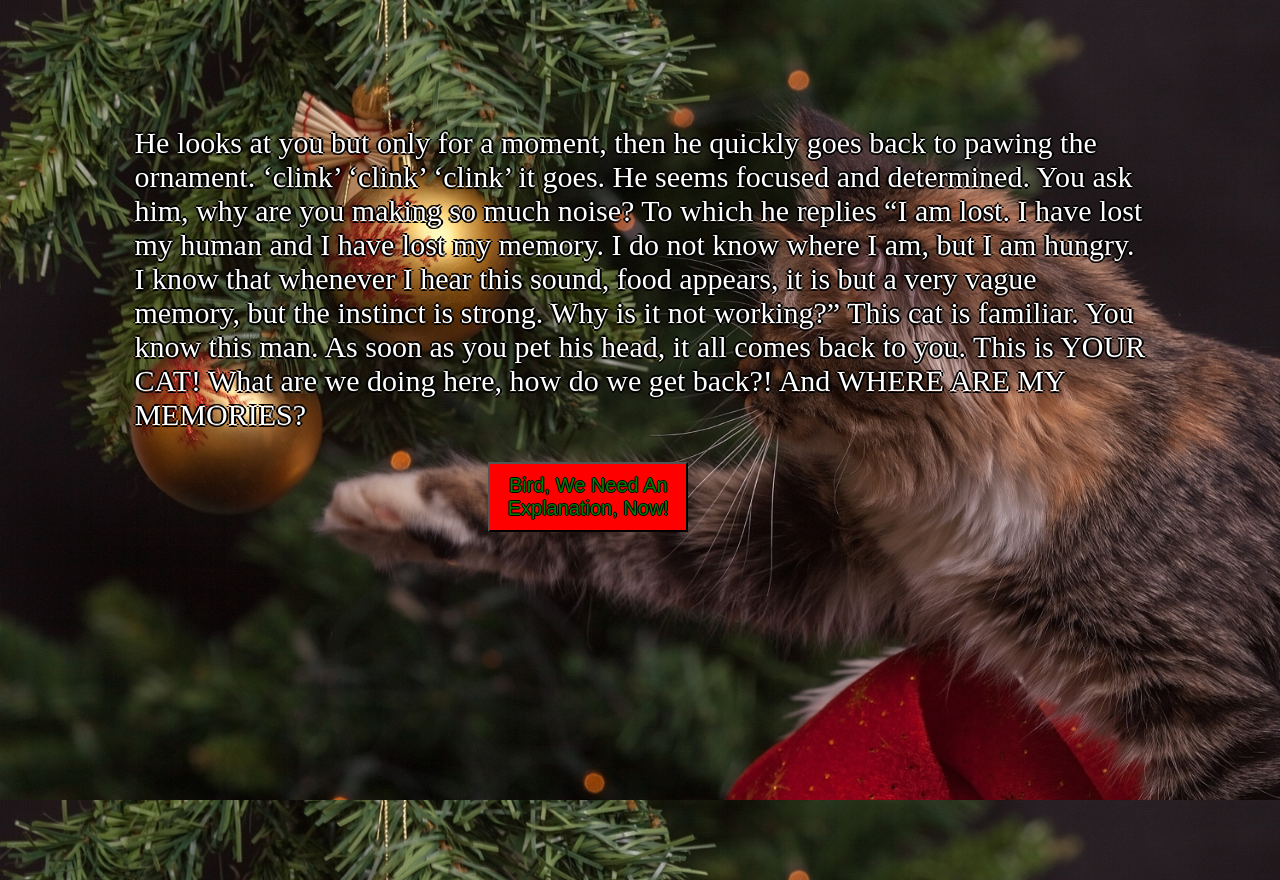
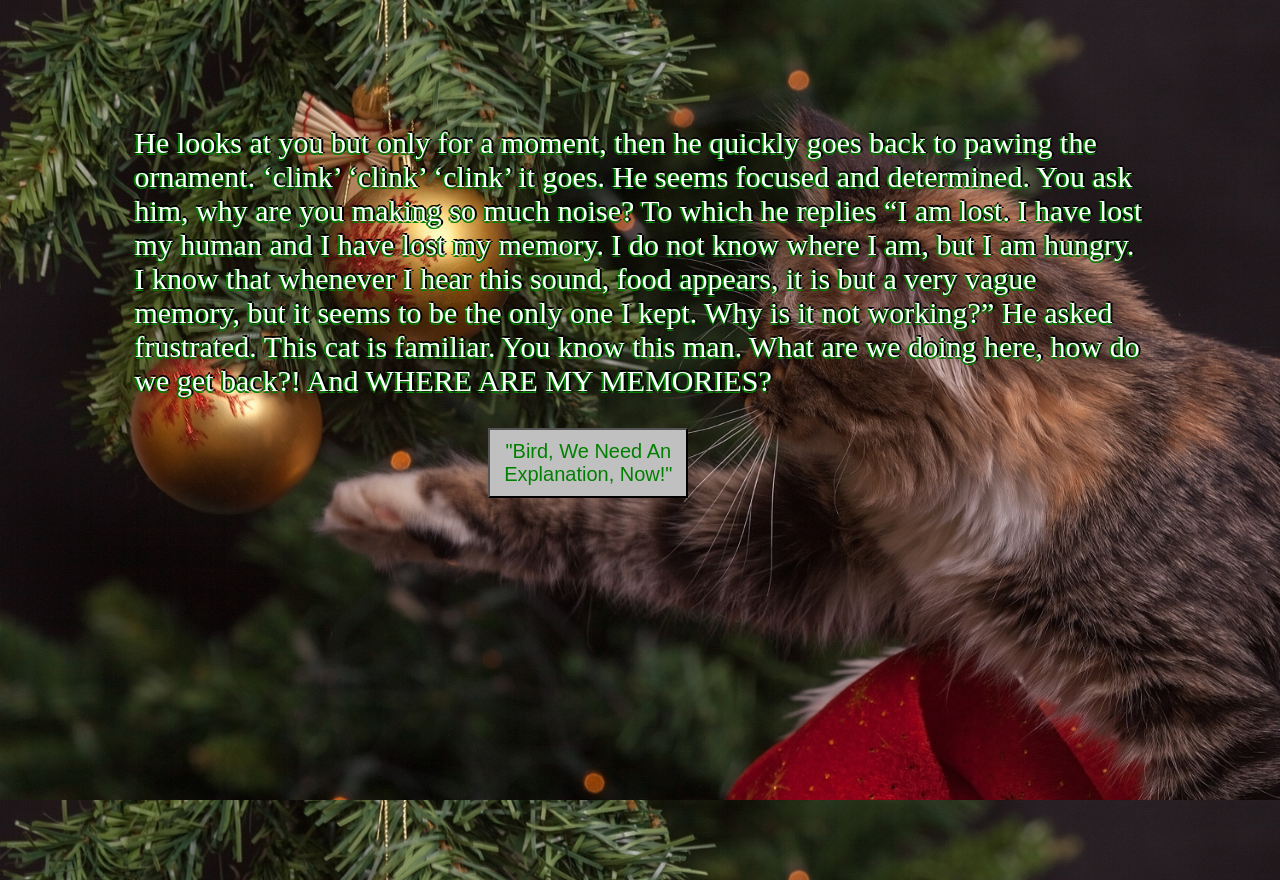
Before and after one commit to lahughesmusic/TOL, a plain HTML site: page cat2.html in a window 1280 px wide. Drawn offline with Linux system fonts and the light colour scheme.

Commit message:
add files

```diff
--- a/cat2.html
+++ b/cat2.html
@@ -13,13 +13,13 @@
           which he replies “I am lost. I have lost my human and I have lost my
           memory. I do not know where I am, but I am hungry. I know that
           whenever I hear this sound, food appears, it is but a very vague
-          memory, but the instinct is strong. Why is it not working?” This cat
-          is familiar. You know this man. As soon as you pet his head, it all
-          comes back to you. This is YOUR CAT! What are we doing here, how do we
-          get back?! And WHERE ARE MY MEMORIES?
+          memory, but it seems to be the only one I kept. Why is it not
+          working?” He asked frustrated. This cat is familiar. You know this
+          man. What are we doing here, how do we get back?! And WHERE ARE MY
+          MEMORIES?
         </p>
         <button onClick="window.location.href='./explanation.html'">
-          Bird, We Need An Explanation, Now!
+          "Bird, We Need An Explanation, Now!"
         </button>
       </div>
       <script src="./tol.js" type="text/javascript"></script>
--- a/tol.css
+++ b/tol.css
@@ -13,7 +13,7 @@ h1 {
 p {
   font-size: 30px;
   color: white;
-  text-shadow: -2px 0 black, 0 2px black, 2px 0 black, 0 -2px black;
+  text-shadow: -2px 0 green, 0 2px green, 2px 0 black, 0 -2px black;
 }
 
 #questions {
@@ -54,9 +54,9 @@ p {
 button {
   height: 70px;
   width: 200px;
-  background-color: red;
+  background-color: silver;
   color: green;
-  text-shadow: -1px 0 black, 0 1px black, 1px 0 black, 0 -1px black;
+  /* text-shadow: -1px 0 black, 0 1px black, 1px 0 black, 0 -1px black; */
   font-size: 20px;
   margin-left: 35%;
 }
```
